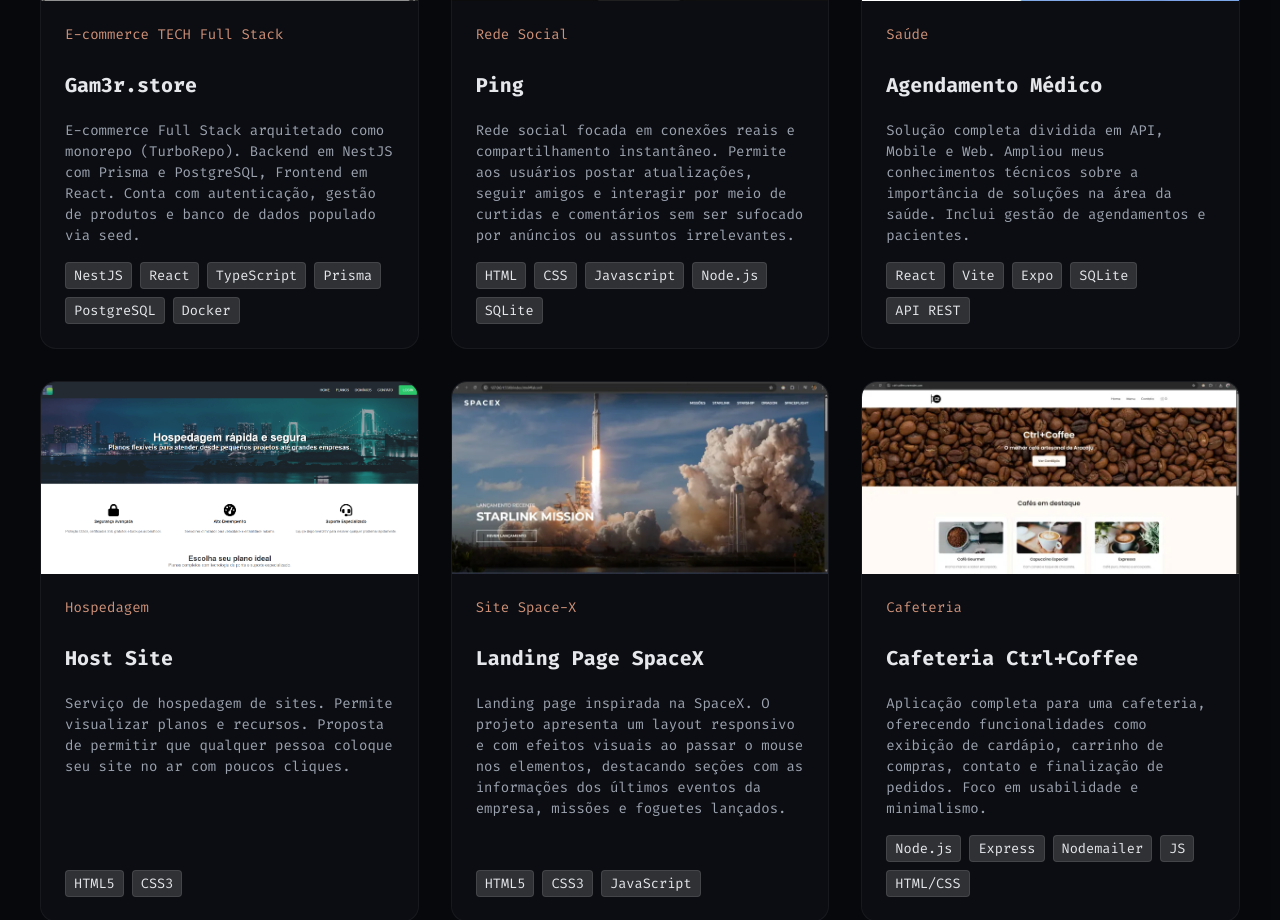
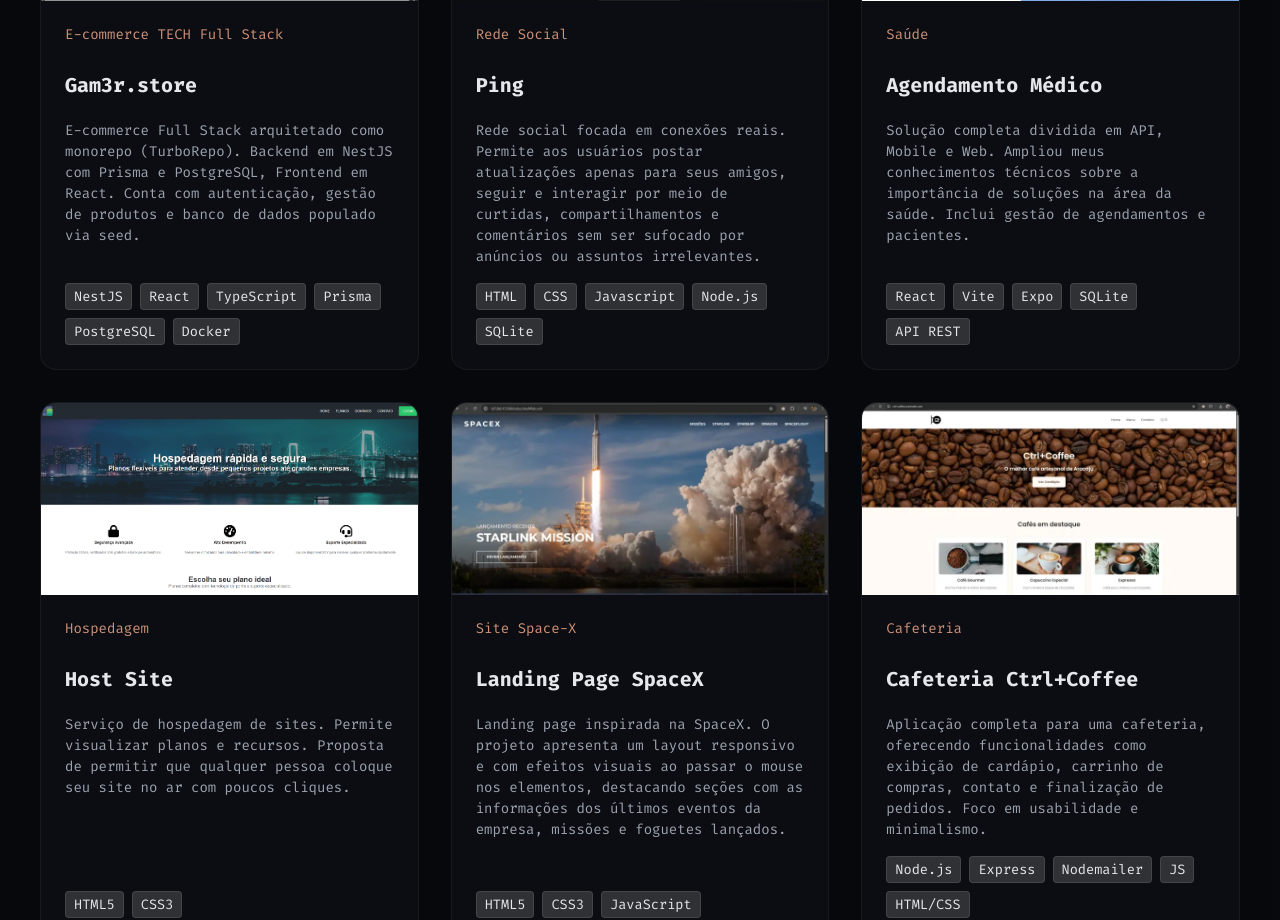
Before and after one commit to karimoreira/meu-portifolio, a React (Vite) app: page / in a window 1280 px wide. Shown: the part 1600-2520 px from the top of the page. Built offline with nearby package versions, Linux system fonts and the light colour scheme.

Commit message:
feat: rede social

```diff
--- a/src/data/content.js
+++ b/src/data/content.js
@@ -50,7 +50,7 @@
     id: 2,
     tag: "Rede Social",
     title: "Ping",
-    description: "Rede social focada em conexões reais e compartilhamento instantâneo. Permite aos usuários postar atualizações, seguir amigos e interagir por meio de curtidas e comentários sem ser sufocado por anúncios ou assuntos irrelevantes.",
+    description: "Rede social focada em conexões reais. Permite aos usuários postar atualizações apenas para seus amigos, seguir e interagir por meio de curtidas, compartilhamentos e comentários sem ser sufocado por anúncios ou assuntos irrelevantes.",
     tech: ["HTML", "CSS", "Javascript", "Node.js", "SQLite"],
     repo: "https://github.com/karimoreira/rede-social-ping",
     image: "img/ping-rede-social.webp"
```
